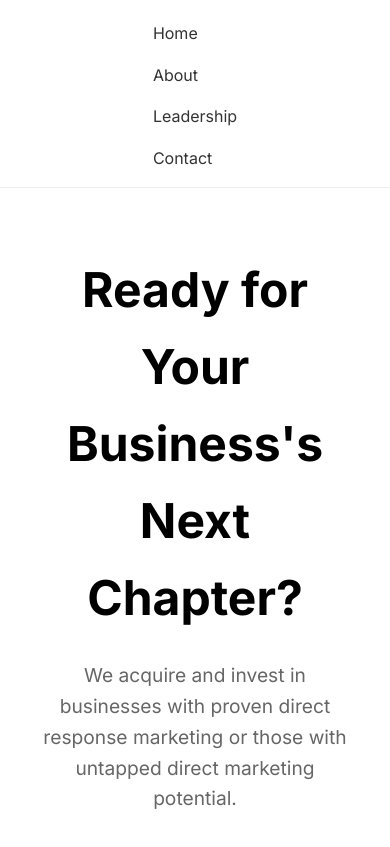
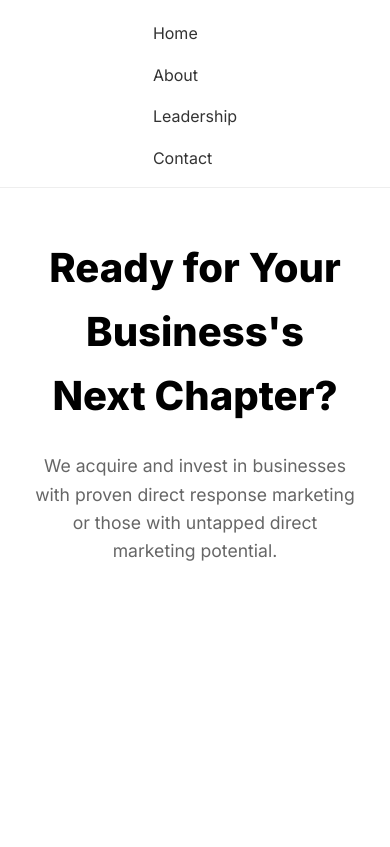
Before and after one commit to andrescon127/static-site2, a website: page public/index.html in a window 390 px wide. Shown: the part 59-906 px from the top of the page. After the commit the page ends 844 px from the top, so only its background shows below. Drawn offline with Linux system fonts and the light colour scheme.

Commit message:
Clean up CSS and fix styles

```diff
--- a/public/styles/main.css
+++ b/public/styles/main.css
@@ -61,6 +61,7 @@ nav {
 .hero h1 {
     font-size: 3rem;
     margin-bottom: 1.5rem;
+    font-weight: 800;
 }
 
 .hero p {
@@ -146,20 +147,15 @@ nav {
         gap: 1rem;
     }
 
-    .hero-section {
+    .hero {
         margin: 3rem auto;
     }
 
-    .hero-section h1 {
+    .hero h1 {
         font-size: 2.5rem;
     }
 
-    .hero-subtitle {
-        font-size: 1.25rem;
-    }
-
-    .primary-button {
-        padding: 1rem 2rem;
+    .hero p {
         font-size: 1.1rem;
     }
 }
--- a/src/styles/main.css
+++ b/src/styles/main.css
@@ -61,6 +61,7 @@ nav {
 .hero h1 {
     font-size: 3rem;
     margin-bottom: 1.5rem;
+    font-weight: 800;
 }
 
 .hero p {
@@ -146,20 +147,15 @@ nav {
         gap: 1rem;
     }
 
-    .hero-section {
+    .hero {
         margin: 3rem auto;
     }
 
-    .hero-section h1 {
+    .hero h1 {
         font-size: 2.5rem;
     }
 
-    .hero-subtitle {
-        font-size: 1.25rem;
-    }
-
-    .primary-button {
-        padding: 1rem 2rem;
+    .hero p {
         font-size: 1.1rem;
     }
 }
```
